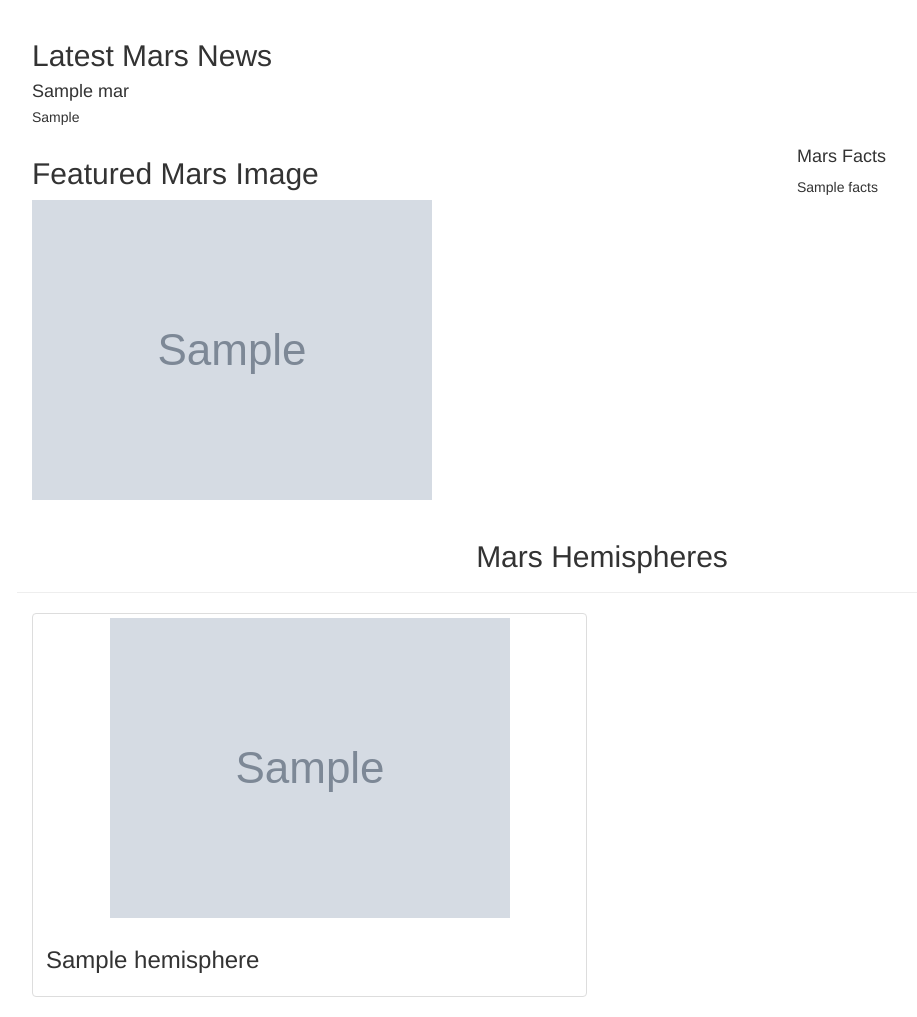
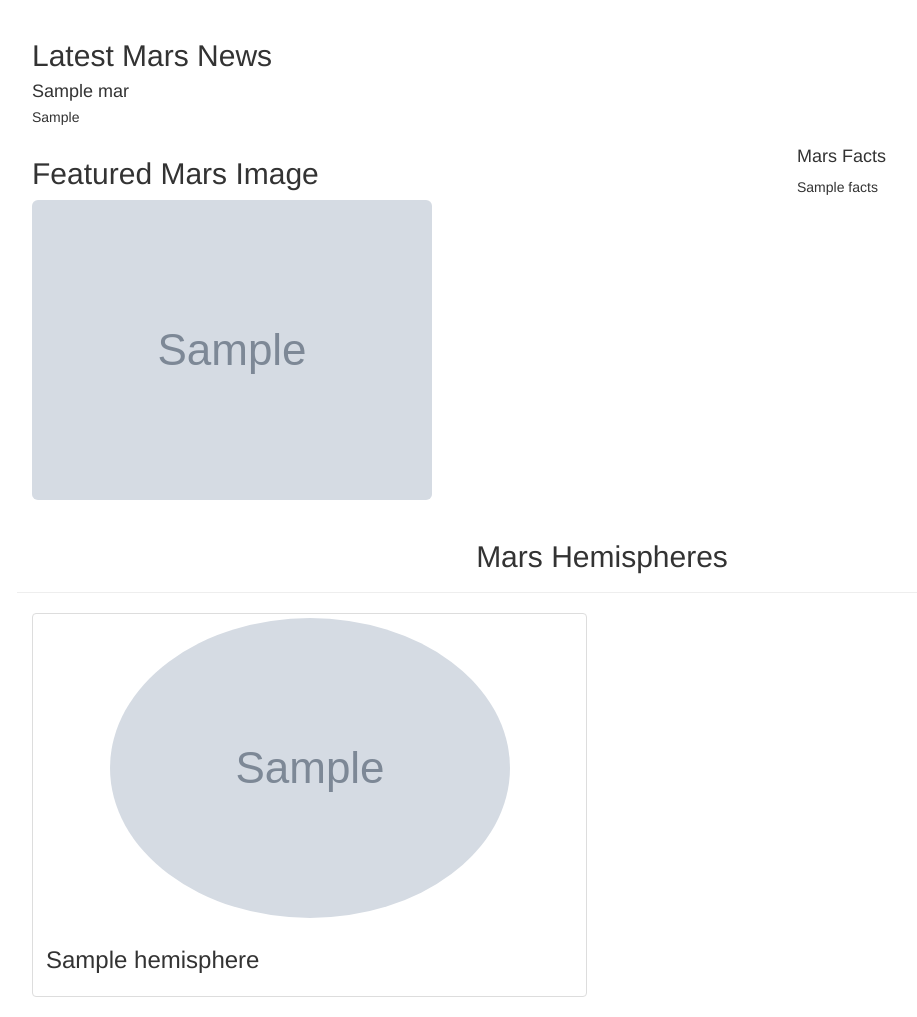
Before and after one commit to AAVWALSH/Mission-to-Mars, a Flask app: page / in a window 1280 px wide. Shown: the part 267-1284 px from the top of the page, without its empty margins (38-955 px from the left). Run offline with Flask 2, Linux system fonts and the light colour scheme; grey boxes marked "Sample" are stand-in pictures; a database or web service that is not in the repository returns one stand-in record (values such as "Sample title"); some libraries are stand-ins or nearby versions.

Commit message:
challenges

```diff
--- a/templates/index.html
+++ b/templates/index.html
@@ -3,7 +3,6 @@
   <head>
     <meta charset="UTF-8" />
     <meta name="viewport" content="width=device-width, initial-scale=1.0" />
-    <meta http-equiv="X-UA-Compatible" content="ie=edge" />
     <title>Mission to Mars</title>
     <link
       rel="stylesheet"
@@ -36,7 +35,7 @@
           <h2>Featured Mars Image</h2>
           <img
             src="{{mars.featured_image }}"
-            class="img-responsive"
+            class="img-responsive img-rounded"
             alt="Responsive image"
           />
         </div>
@@ -58,7 +57,7 @@
         {% for hemisphere in mars.hemispheres %}
         <div class="col-md-6">
           <div class="thumbnail">
-            <img src="{{hemisphere.img_url | default('static/images/error.png', true)}}" alt="...">
+            <img src="{{hemisphere.img_url | default('static/images/error.png', true)}}" alt="..." class="img-circle">
             <div class="caption">
               <h3>{{hemisphere.title}}</h3>
             </div>
```
Also changed, not shown: 1 other file.
